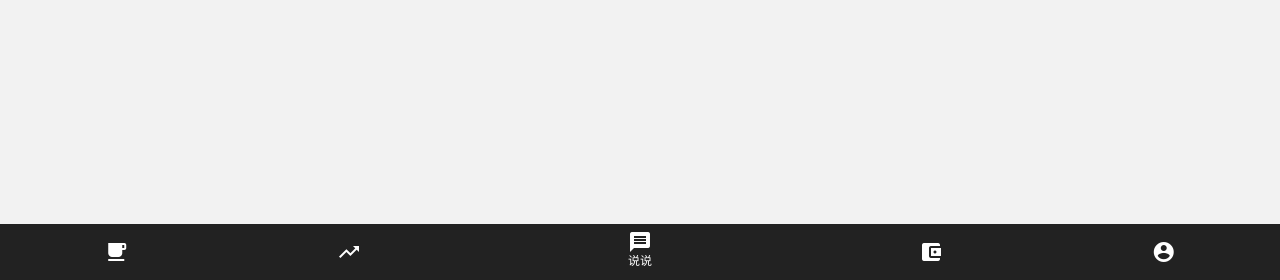
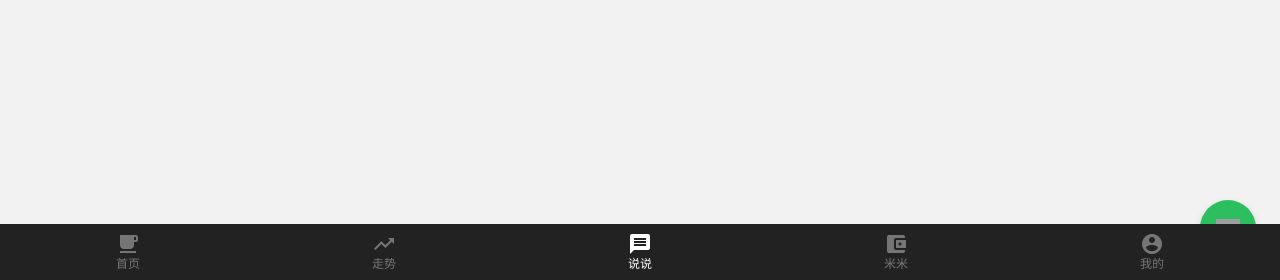
Before and after one commit to tang7h/caipiao, a PHP site: page /bbs in a window 1280 px wide. Shown: the part 520-800 px from the top of the page. Run offline with PHP 8.4, Linux system fonts and the light colour scheme; a user stored in the database is signed in; data that the repository does not hold is empty; some libraries are stand-ins or nearby versions; grey boxes are pictures that could not be loaded.

Commit message:
瀑布流页面添加fab

```diff
--- a/bbs/index.php
+++ b/bbs/index.php
@@ -10,6 +10,7 @@
   <meta name="viewport" content="initial-scale=1.0,minimum-scale=1.0,maximum-scale=1.0"/>
   <meta name="format-detection" content="telephone=no" />
   <title>瀑布流-Derek</title>
+  <link rel="stylesheet" href="../css/evernote-fab.css" media="screen">
   <link rel="stylesheet" href="../css/caipiao.css" media="screen">
   <script type="text/javascript" src="../js/jquery-2.2.2.min.js"></script>
   <script type="text/javascript" src="../js/waterfall.js"></script>
@@ -65,6 +66,14 @@
     </div>
 
   </div>
+<!-- fabs -->
+  <input type="checkbox" name="" id="fab-toggle">
+  <label for="fab-toggle" class="section-fab">
+    <div class="fab fab-primary"><i class="icon"></i></div>
+    <div class="mask">
+      <div class="mask-ripple"></div>
+    </div>
+  </label>
 
 </div>
 
--- a/css/caipiao.css
+++ b/css/caipiao.css
@@ -1065,6 +1065,7 @@ section.share {
   flex: 2 0;
   height: 56px;
   position: relative;
+	opacity: .38;
 }
 /*ripple*/
 .nav-bottom-item::after {
@@ -1126,19 +1127,22 @@ section.share {
 	width: 24px;
 	overflow: hidden;
   margin-top: 16px;
+	margin-top: 8px;
   transition: all .2s;
 }
 .nav-bottom-text {
   font-size: 12px;
   white-space: nowrap;
-  opacity: 0;
-  transform: translateY(-10px);
+  /*opacity: 0;*/
+  line-height: 1;
+	margin-bottom: 10px;
   transition: opacity .1s;
 }
 .nav-bottom-item.active {
   /*min-width: 96px;
   max-width: 168px;*/
-  flex: 3 0;
+  /*flex: 3 0;*/
+	opacity: 1;
 }
 .nav-bottom-item.active::after {
   transform: scale(1);
@@ -1146,10 +1150,10 @@ section.share {
   z-index: -1;
 }
 .nav-bottom-item.active .material-icons {
-  transform: translateY(-10px);
+  /*transform: translateY(-10px);*/
 }
 .nav-bottom-item.active  .nav-bottom-text {
-  opacity: 1;
+  /*opacity: 1;*/
 }
 
 
```
